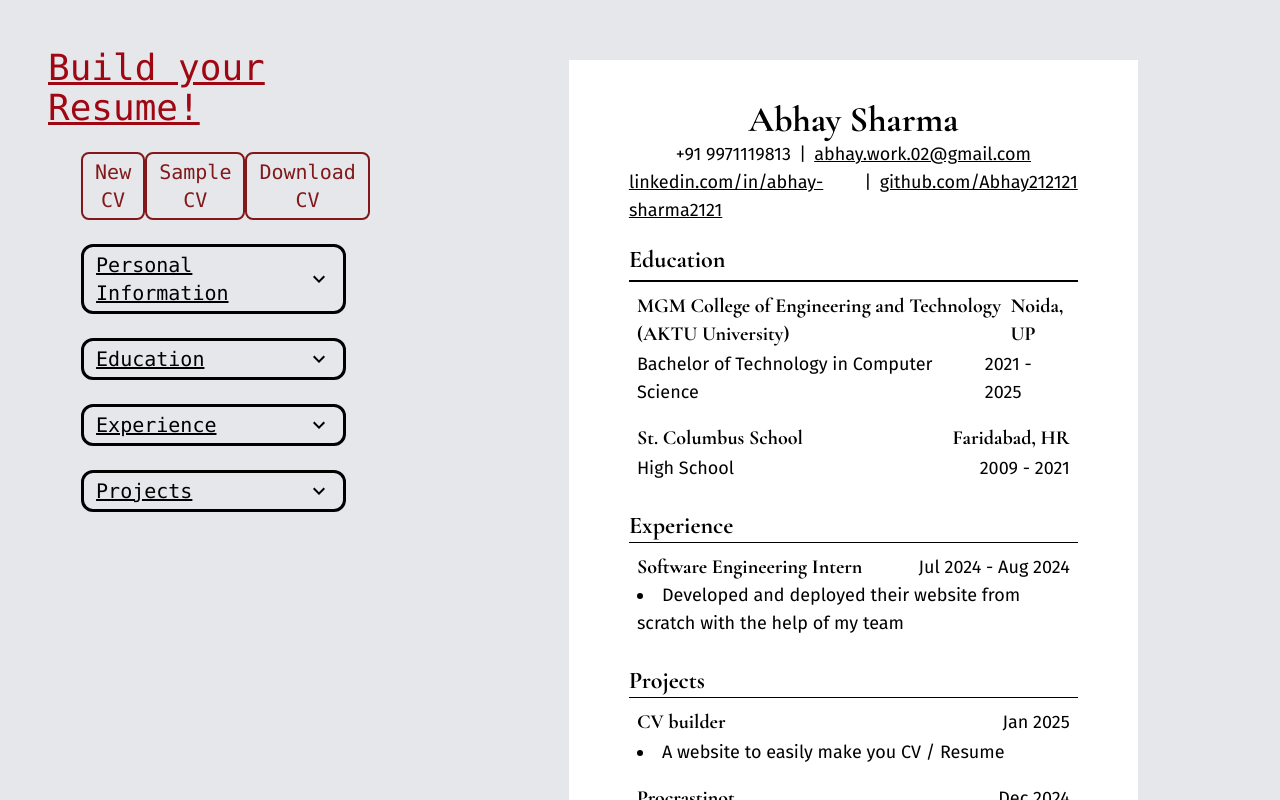
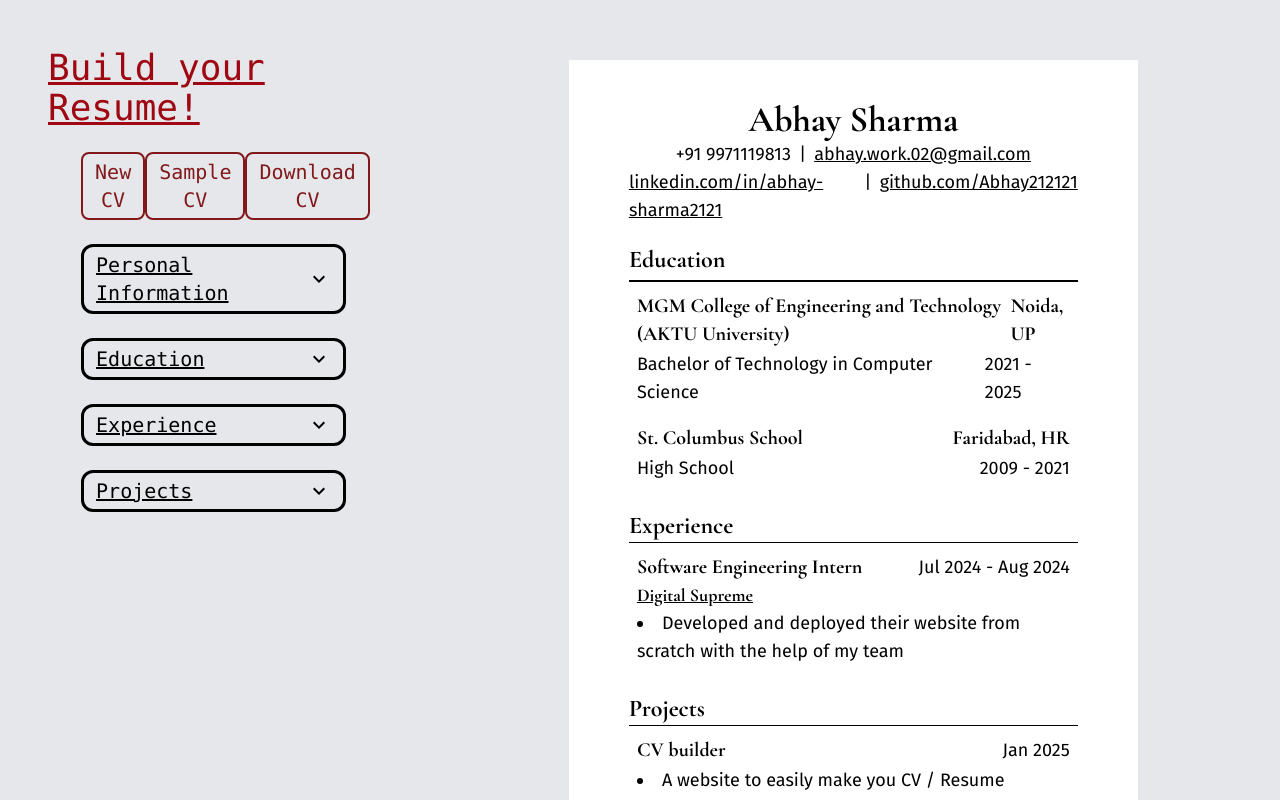
Before and after one commit to Abhay212121/CV-builder, a React (Vite) app: page / in a window 1280 px wide. Shown: the top 800 px of the page. Built offline with nearby package versions, Linux system fonts and the light colour scheme.

Commit message:
fixed the experience bug

```diff
--- a/src/components/Resumedata.jsx
+++ b/src/components/Resumedata.jsx
@@ -67,7 +67,7 @@ function ResumeData({
                   <span className="font-body text-lg">{data.time}</span>
                 </div>
                 <div className="font-display flex justify-between text-lg font-black underline">
-                  <span>{data.name}</span>
+                  <span>{data.companyName}</span>
                 </div>
                 <div className="font-body flex flex-col justify-between text-lg">
                   {data.desc.map((description) => {
```
